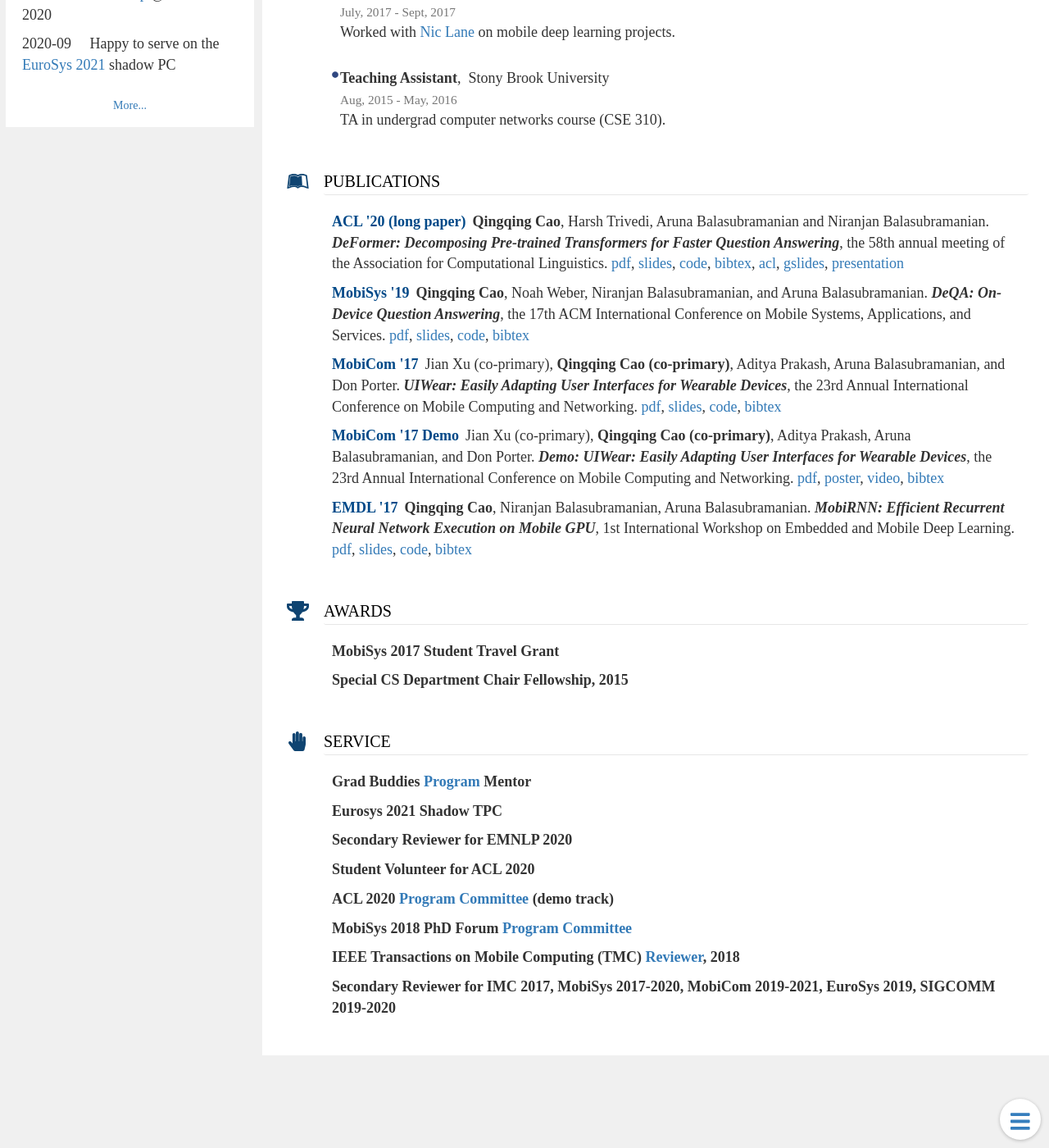
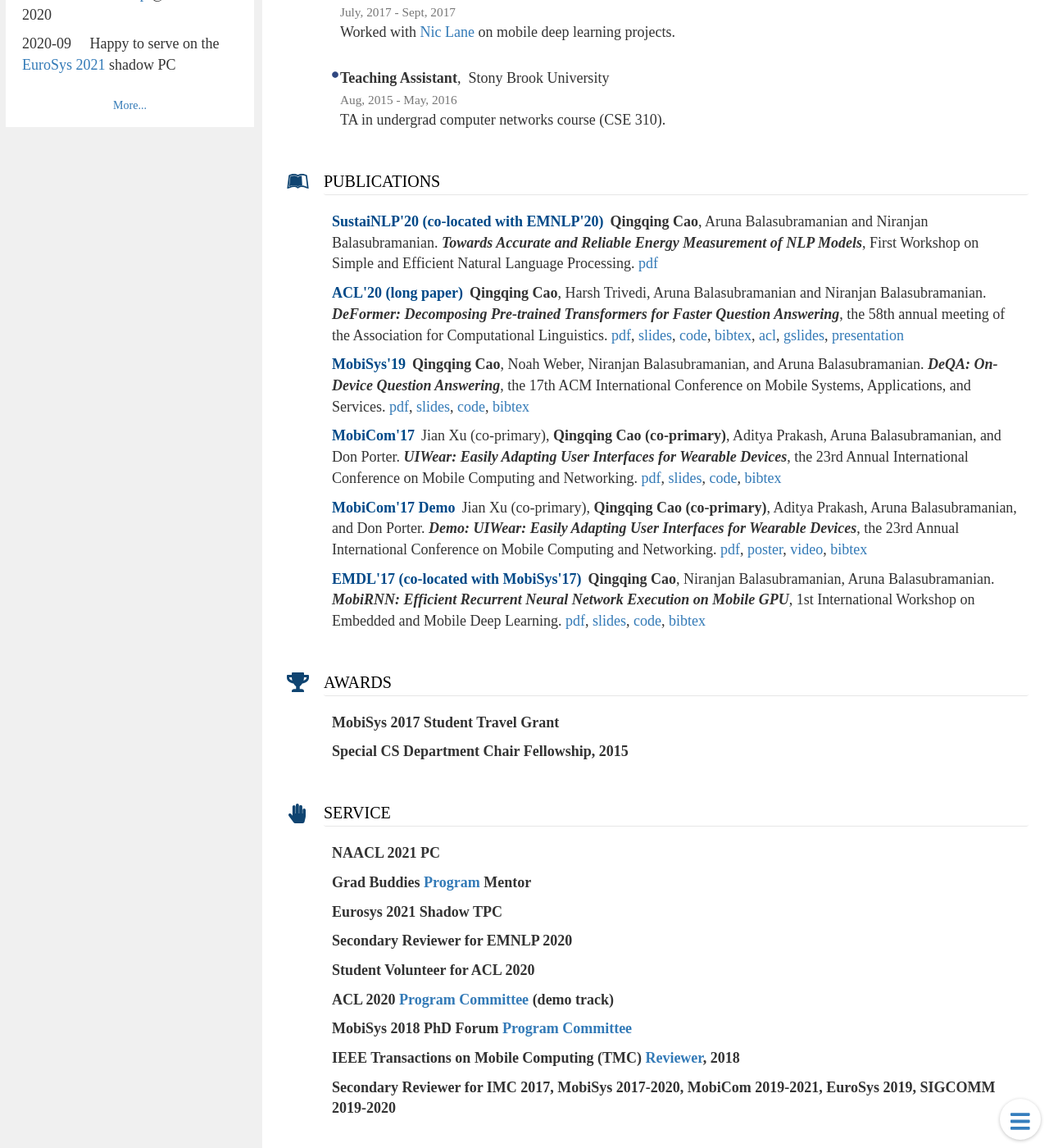
Before and after one commit to csarron/csarron.github.io, a Jekyll site: the page built from index.md, in a window 1280 px wide and 1400 px high, scrolled down 773 px. Shown: the whole window at 82% size. Built offline with Jekyll 4.4.1, drawn with Linux system fonts in a browser that asks for light colours.

Commit message:
up sustainlp

```diff
--- a/index.md
+++ b/index.md
@@ -101,36 +101,43 @@ pub:
     name: Publications
     style: fab fa-leanpub
     items:
+        - id: sustainlp
+          type: SustaiNLP'20 (co-located with EMNLP'20)
+          author: <strong>Qingqing Cao</strong>, Aruna Balasubramanian and Niranjan Balasubramanian.
+          paper: "Towards Accurate and Reliable Energy Measurement of NLP Models"
+          conference: First Workshop on Simple and Efficient Natural Language Processing.
+          resource: >
+            [pdf](/assets/sustainlp.pdf)
         - id: deformer
-          type: ACL '20 (long paper)
+          type: ACL'20 (long paper)
           author: <strong>Qingqing Cao</strong>, Harsh Trivedi, Aruna Balasubramanian and Niranjan Balasubramanian.
           paper: "DeFormer: Decomposing Pre-trained Transformers for Faster Question Answering"
           conference: the 58th annual meeting of the Association for Computational Linguistics.
           resource: >
             [pdf](/assets/deformer.pdf), [slides](/assets/deformer_slides.pptx), [code](https://github.com/StonyBrookNLP/deformer), [bibtex](https://www.aclweb.org/anthology/2020.acl-main.411.bib),  [acl](https://www.aclweb.org/anthology/2020.acl-main.411), [gslides](https://docs.google.com/presentation/d/1TTjr8jSBfR4vQr_DiaXfnCEhwVq_OWPS6HPpn1aColQ), [presentation](https://slideslive.com/38929429/deformer-decomposing-pretrained-transformers-for-faster-question-answering)
         - id: deqa
-          type: MobiSys '19
+          type: MobiSys'19
           author: <strong>Qingqing Cao</strong>, Noah Weber, Niranjan Balasubramanian, and Aruna Balasubramanian.
           paper: "DeQA: On-Device Question Answering"
           conference: the 17th ACM International Conference on Mobile Systems, Applications, and Services.
           resource: >
             [pdf](/assets/deqa.pdf), [slides](/assets/deqa_slides.pptx), [code](https://github.com/SBUNetSys/DeQA), [bibtex](/assets/deqa.bib)
         - id: uiwear
-          type: MobiCom '17
+          type: MobiCom'17
           author: Jian Xu (co-primary), <strong>Qingqing Cao (co-primary)</strong>, Aditya Prakash, Aruna Balasubramanian, and Don Porter.
           paper: "UIWear: Easily Adapting User Interfaces for Wearable Devices"
           conference: the 23rd Annual International Conference on Mobile Computing and Networking.
           resource: >
             [pdf](/assets/uiwear.pdf), [slides](/assets/uiwear_slides.pptx), [code](https://github.com/SBUNetSys/UIWear), [bibtex](/assets/uiwear.bib)
         - id: uiwear_demo
-          type: MobiCom '17 Demo
+          type: MobiCom'17 Demo
           author: Jian Xu (co-primary), <strong>Qingqing Cao (co-primary)</strong>, Aditya Prakash, Aruna Balasubramanian, and Don Porter.
           paper: "Demo: UIWear: Easily Adapting User Interfaces for Wearable Devices"
           conference: the 23rd Annual International Conference on Mobile Computing and Networking.
           resource: >
             [pdf](/assets/uiwear_demo.pdf), [poster](/assets/uiwear_poster.pdf), [video](https://youtu.be/YEQ3HNeQnts), [bibtex](/assets/uiwear_demo.bib)
         - id: mobirnn
-          type: EMDL '17
+          type: EMDL'17 (co-located with MobiSys'17)
           author: <strong>Qingqing Cao</strong>, Niranjan Balasubramanian, Aruna Balasubramanian.
           paper: "MobiRNN: Efficient Recurrent Neural Network Execution on Mobile GPU"
           conference: 1st International Workshop on Embedded and Mobile Deep Learning.
@@ -145,6 +152,7 @@ notable:
   - name: Service
     style: fas fa-hand-paper
     items:
+      - name: NAACL 2021 PC
       - name: Grad Buddies [Program](https://www3.cs.stonybrook.edu/~csgso/gradbuddies.html) Mentor
       - name: Eurosys 2021 Shadow TPC
       - name: Secondary Reviewer for EMNLP 2020
```
Also changed, not shown: 1 other file.
